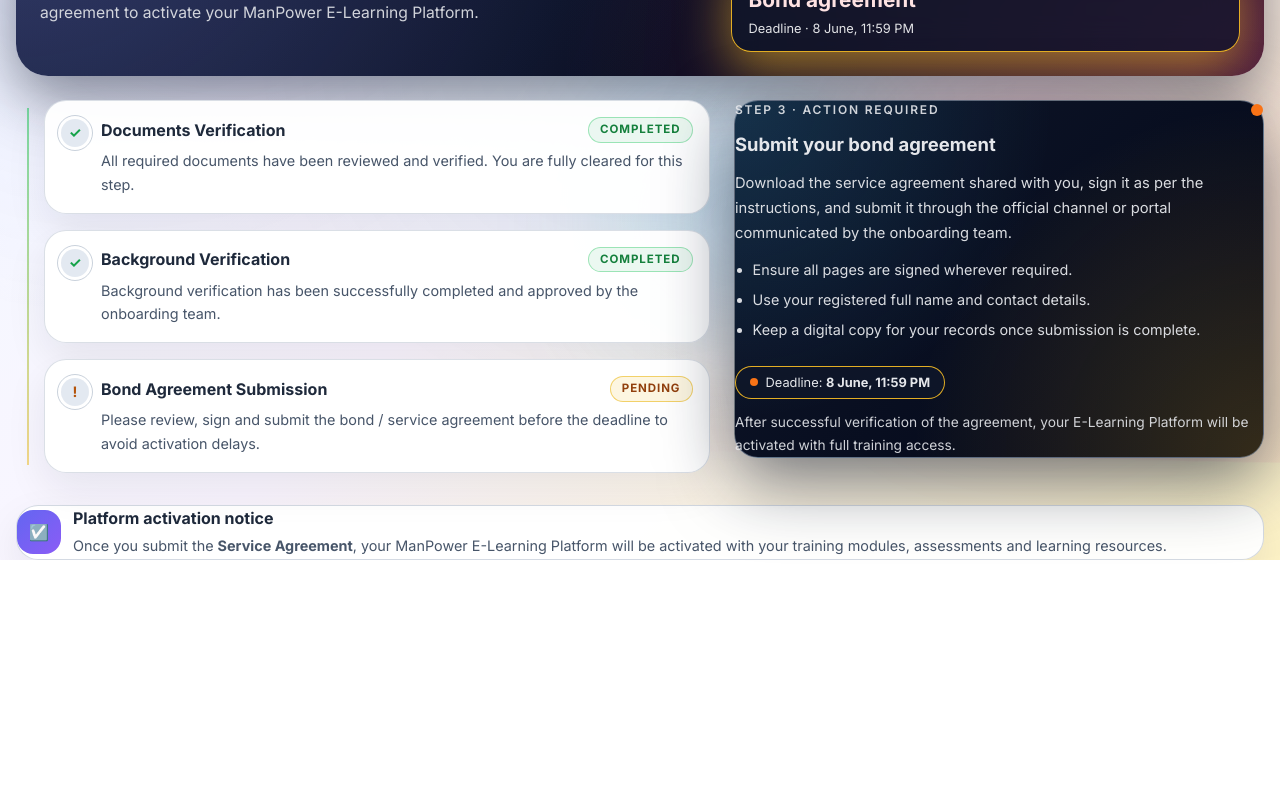
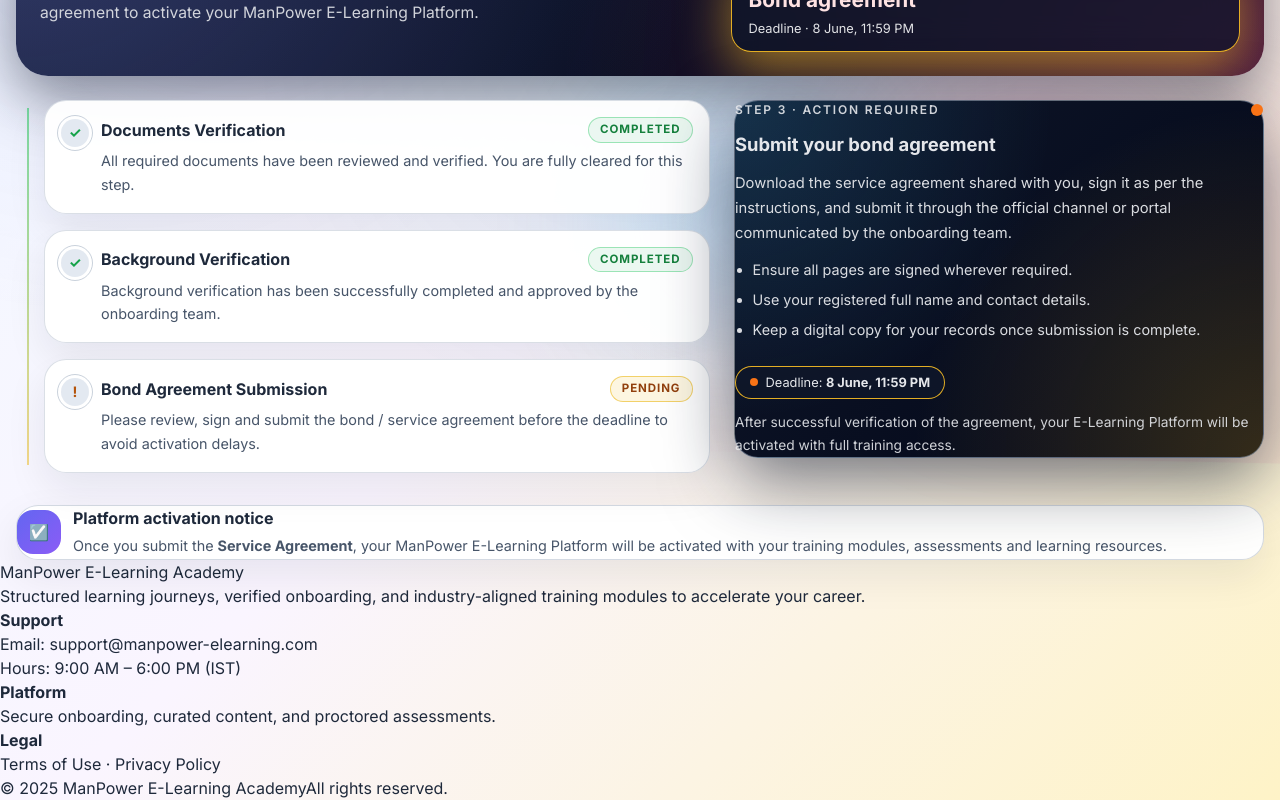
Before and after one commit to srikanth123098/ManPower_Group, a React (Vite) app: page /#/dashboard in a window 1280 px wide. Shown: the part 362-1162 px from the top of the page. Before the commit the page ends 922 px from the top, so only its background shows below. Built offline with nearby package versions, Linux system fonts and the light colour scheme; no server answers; sample sign-in values are in the browser's storage.

Commit message:
Update Dashboard.jsx

```diff
--- a/src/pages/Dashboard.jsx
+++ b/src/pages/Dashboard.jsx
@@ -1,3 +1,4 @@
+// src/pages/Dashboard.jsx
 import React, { useEffect, useState } from 'react';
 import API from '../api';
 import Branding from '../components/Branding';
@@ -293,7 +294,7 @@
     );
   }
 
-  // DASHBOARD TAB – ONLY LAYOUT CHANGED, LOGIC UNTOUCHED
+  // DASHBOARD TAB – new layout + footer, logic unchanged
   return (
     <>
       <div className="orb orb-1" aria-hidden="true"></div>
@@ -339,9 +340,8 @@
         </button>
       </div>
 
-      {/* NEW ULTRA-PRO LAYOUT – DOES NOT TOUCH YOUR DATA LOGIC */}
       <div className="container onboard-layout" aria-live="polite">
-        {/* HEADER STRIP */}
+        {/* TOP SUMMARY HEADER */}
         <section className="onboard-header" aria-labelledby="onboard-title">
           <div className="onboard-header-main">
             <div className="onboard-chip">
@@ -476,6 +476,38 @@
           </div>
         </section>
       </div>
+
+      {/* GLOBAL FOOTER FOR DASHBOARD TAB */}
+      <footer className="site-footer">
+        <div className="site-footer-inner">
+          <div className="site-footer-brand">
+            <div className="site-footer-title">ManPower E-Learning Academy</div>
+            <p>
+              Structured learning journeys, verified onboarding, and industry-aligned
+              training modules to accelerate your career.
+            </p>
+          </div>
+          <div className="site-footer-columns">
+            <div>
+              <h4>Support</h4>
+              <p>Email: support@manpower-elearning.com</p>
+              <p>Hours: 9:00 AM – 6:00 PM (IST)</p>
+            </div>
+            <div>
+              <h4>Platform</h4>
+              <p>Secure onboarding, curated content, and proctored assessments.</p>
+            </div>
+            <div>
+              <h4>Legal</h4>
+              <p>Terms of Use · Privacy Policy</p>
+            </div>
+          </div>
+        </div>
+        <div className="site-footer-bottom">
+          <span>© {new Date().getFullYear()} ManPower E-Learning Academy</span>
+          <span>All rights reserved.</span>
+        </div>
+      </footer>
     </>
   );
 }
```
